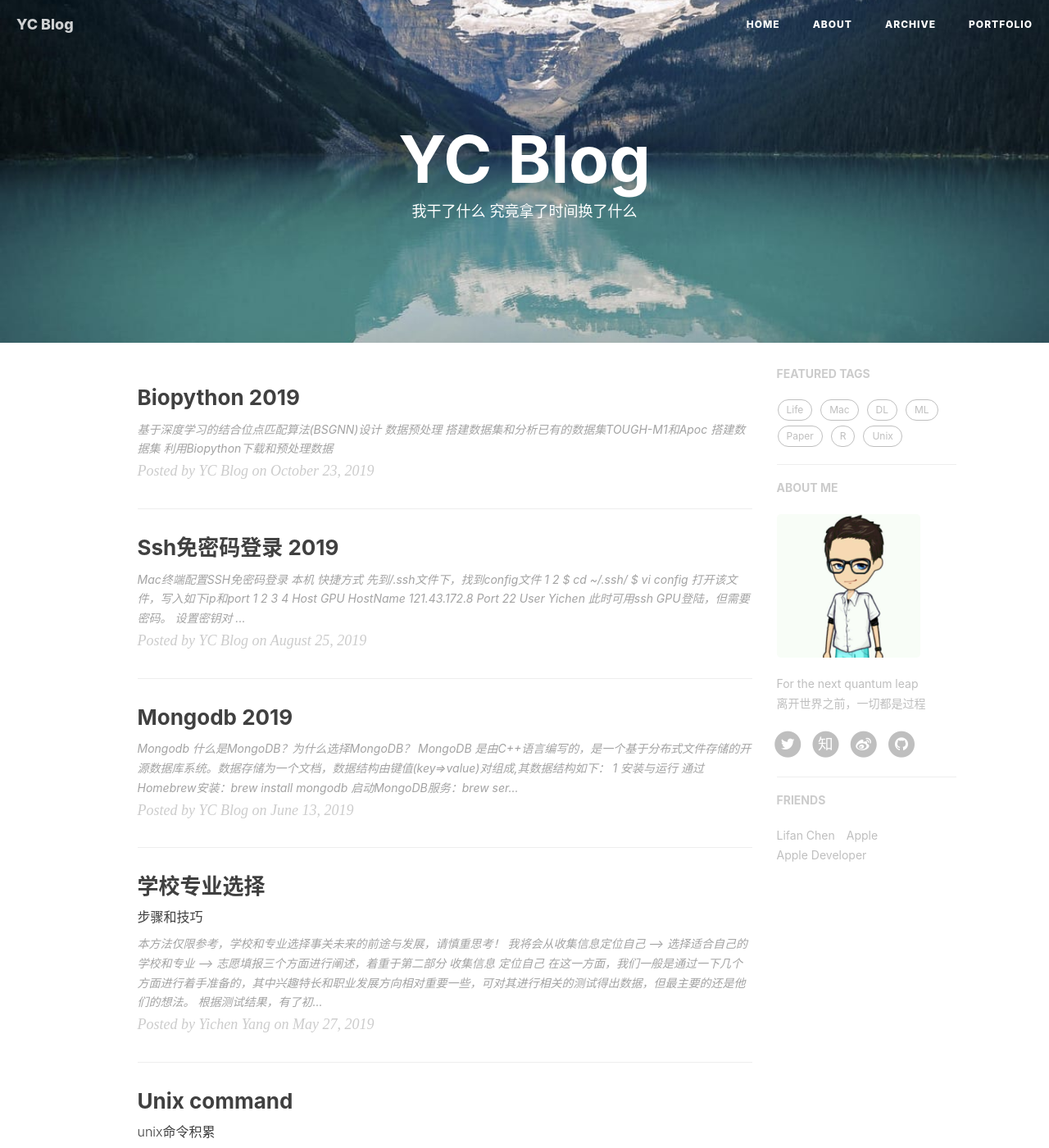
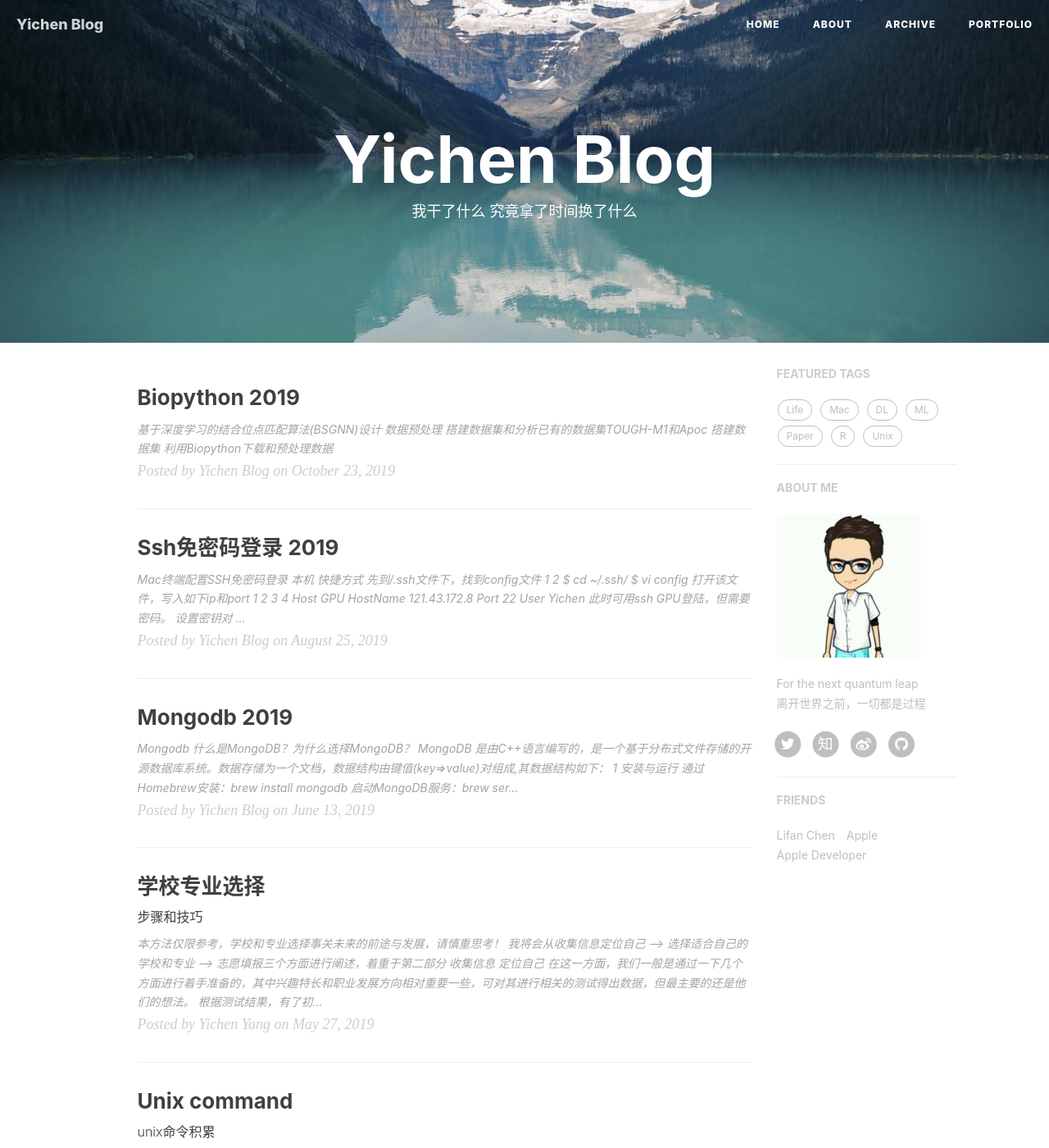
Before and after one commit to Tianbiao-Yang/tianbiao-yang.github.io, a Jekyll site: the page built from index.html, in a window 1280 px wide and 1400 px high. Shown: the whole window at 82% size. Built offline with Jekyll 4.4.1, drawn with Linux system fonts in a browser that asks for light colours; nearby versions of some CDN libraries; the list of posts is cut into pages by our own code; comment, search, counter and statistics services are not loaded; some of the changed text lies outside the part shown.

Commit message:
Update _config.yml

```diff
--- a/_config.yml
+++ b/_config.yml
@@ -1,6 +1,6 @@
 # Site settings
-title: YC Blog
-SEOTitle: 逸尘的博客 | YC Blog
+title: Yichen Blog
+SEOTitle: 逸尘的博客 | Yichen Blog
 header-img: img/post-bg-desk.jpg
 email: 54tianbiao@gmail.com
 description: "上善若水"
```
